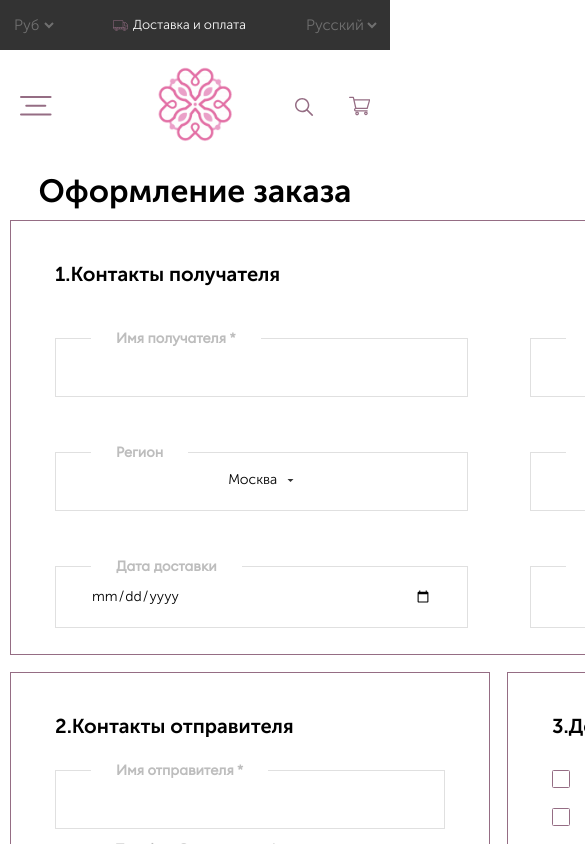
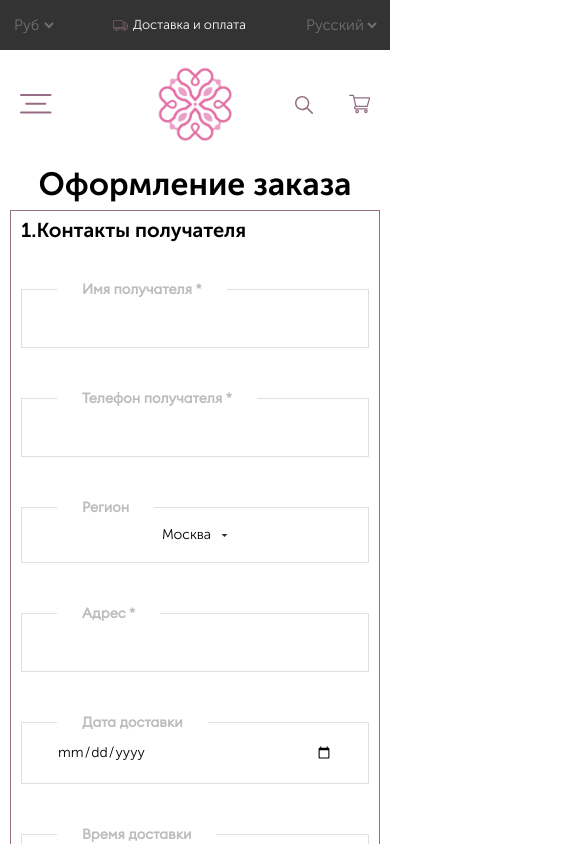
Before and after one commit to enkeess/flowers-shop, a React (Create React App) app: page /order in a window 390 px wide. Shown: the top 844 px of the page, 585 px wide, since content can reach past the window. Built offline with nearby package versions, Linux system fonts and the light colour scheme.

Commit message:
adaptive order page alpha v

```diff
--- a/src/components/summary/summary.scss
+++ b/src/components/summary/summary.scss
@@ -3,6 +3,7 @@
   grid-area: summary;
   border: 1px solid var(--primary);
   padding: 30px 50px;
+  width: 100%;
   display: grid;
   align-items: center;
 
--- a/src/index.scss
+++ b/src/index.scss
@@ -1,14 +1,15 @@
 @import url("./fonts/MuseoSans/MuseoSans.scss");
 @import url("./fonts/EuclidCircularB/EuclidCircularB.scss");
-@import url("./styles/variables.scss");
+// @import url("./styles/variables.scss");
+@import url("./styles/style.scss");
 
-* {
-  box-sizing: border-box;
-  padding: 0;
-  margin: 0;
-  font-family: var(--museo-sans);
-  font-style: normal;
-}
+// * {
+//   box-sizing: border-box;
+//   padding: 0;
+//   margin: 0;
+//   font-family: var(--museo-sans);
+//   font-style: normal;
+// }
 
 // body {
 //   background-image: url("./img/bg/bg-left.png"), url("./img/bg/bg-right.png");
@@ -30,3 +31,5 @@ a {
   text-decoration: none;
   color: var(--dark-gray);
 }
+
+@import "./styles/reset";
--- a/src/pages/order/order-page.scss
+++ b/src/pages/order/order-page.scss
@@ -45,8 +45,74 @@
   }
 }
 
+.summary {
+  margin-left: 13px;
+}
+
 .hide-block {
   .checkbox {
     margin-left: 35px;
   }
 }
+
+@media (max-width: 1440px) {
+  .order {
+    &__form {
+      grid-template-columns: 1fr 400px 400px 1fr;
+      grid-template-rows: 435px 1fr auto;
+      grid-template-areas:
+        ". first first ."
+        ". second third ."
+        ". summary summary .";
+    }
+  }
+
+  .summary {
+    margin-left: 0;
+  }
+}
+
+@media (max-width: 880px) {
+  .order {
+    &__form {
+      grid-template-columns: 1fr 350px 350px 1fr;
+    }
+  }
+}
+
+@media (max-width: 768px) {
+  .order {
+    &__form {
+      grid-template-columns: 1fr;
+      grid-template-rows: initial;
+      grid-area: initial;
+      grid-template-areas:
+        "first"
+        "second"
+        "third"
+        "summary";
+    }
+  }
+
+  .form-step {
+    padding: 44px;
+
+    &__inputs {
+      margin-top: 30px;
+    }
+    &_wide {
+      .form-step__inputs {
+        display: grid;
+        grid-template-columns: 1fr;
+        column-gap: none;
+        row-gap: 30px;
+      }
+    }
+  }
+}
+
+@media (max-width: 425px) {
+  .form-step {
+    padding: 10px;
+  }
+}
--- a/src/pages/order/order-page.tsx
+++ b/src/pages/order/order-page.tsx
@@ -112,7 +112,7 @@ export const OrderPage = () => {
 
 						<SummaryItem
 							caption='Доставка'
-							price={5558}
+							price={150}
 							dark={true}
 						/>
 
--- /dev/null
+++ b/src/styles/_reset.scss
@@ -0,0 +1,82 @@
+* {
+  padding: 0px;
+  margin: 0px;
+  border: 0px;
+}
+
+*,
+*:before,
+*:after {
+  -moz-box-sizing: border-box;
+  -webkit-box-sizing: border-box;
+  box-sizing: border-box;
+}
+
+aside,
+nav,
+footer,
+header,
+section {
+  display: block;
+}
+
+body {
+  line-height: 1;
+  -ms-text-size-adjust: 100%;
+  -moz-text-size-adjust: 100%;
+  -webkit-text-size-adjust: 100%;
+}
+
+input::-ms-clear {
+  display: none;
+}
+
+button {
+  cursor: pointer;
+}
+
+button::-moz-focus-inner {
+  padding: 0;
+  border: 0;
+}
+
+a,
+a:visited {
+  text-decoration: none;
+}
+
+a:hover {
+  text-decoration: none;
+}
+
+ul li {
+  list-style: none;
+}
+
+img {
+  vertical-align: top;
+}
+
+h1,
+h2,
+h3,
+h4,
+h5,
+h6 {
+  font-weight: inherit;
+  font-size: inherit;
+}
+
+* {
+  box-sizing: border-box;
+  padding: 0;
+  margin: 0;
+  font-family: var(--museo-sans);
+  font-style: normal;
+}
+
+h2 {
+  text-align: center;
+  font-weight: bold;
+  font-size: 34px;
+}
--- /dev/null
+++ b/src/styles/_vars.scss
@@ -0,0 +1,56 @@
+@use "sass:math";
+
+// Media Breakpoints
+$breakpoint1440: 1449.98 + px;
+$breakpoint1024: 1023.98 + px;
+$breakpoint992: 991.98 + px;
+$breakpoint768: 767.98 + px;
+$breakpoint576: 576.98 + px;
+$breakpoint480: 479.98 + px;
+$breakpoint425: 424.98 + px;
+$breakpoint375: 374.98 + px;
+
+//Colors
+$primaryColor: #956d84;
+$primaryColor-hover: rgb(160 85 126);
+$primaryColor-active: rgb(184, 71, 135);
+$whiteColor: #fff;
+$blackColor: #000;
+$grayColor: #828282;
+$grayColor2: #b0b9c0;
+$grayColor4: #bdbdbd;
+$darkGrayColor: #333;
+$lightGrayColor: rgba(0, 0, 0, 0.2);
+$textColor: #333333;
+
+//Container
+
+$containerWidth: 1420px;
+
+:root {
+  --museo-sans: "Museo Sans Cyrl";
+  --euclid-circular-b: "Euclid Circular B";
+  --primary: #956d84;
+  --primary-hover: rgb(160 85 126);
+  --primary-active: rgb(184, 71, 135);
+  --white: #fff;
+  --black: #000;
+  --gray: #828282;
+  --gray-2: #b0b9c0;
+  --dark-gray: #333;
+  --light-gray: rgba(0, 0, 0, 0.2);
+  --background: #e5e5e5;
+  --container-width: 1420px;
+}
+
+@media (max-width: 1420px) {
+  :root {
+    --container-width: calc(100vw - 20px);
+  }
+}
+
+@media (max-width: 1024px) {
+  :root {
+    --container-width: calc(100vw - 20px);
+  }
+}
--- /dev/null
+++ b/src/styles/style.scss
@@ -0,0 +1 @@
+@import "./vars";
--- a/src/styles/variables.scss
+++ /dev/null
@@ -1,27 +0,0 @@
-:root {
-  --museo-sans: "Museo Sans Cyrl";
-  --euclid-circular-b: "Euclid Circular B";
-  --primary: #956d84;
-  --primary-hover: rgb(160 85 126);
-  --primary-active: rgb(184, 71, 135);
-  --white: #fff;
-  --black: #000;
-  --gray: #828282;
-  --gray-2: #b0b9c0;
-  --dark-gray: #333;
-  --light-gray: rgba(0, 0, 0, 0.2);
-  --background: #e5e5e5;
-  --container-width: 1420px;
-}
-
-@media (max-width: 1420px) {
-  :root {
-    --container-width: calc(100vw - 20px);
-  }
-}
-
-@media (max-width: 1024px) {
-  :root {
-    --container-width: calc(100vw - 20px);
-  }
-}
```
Also changed, not shown: src/styles/_mixins.scss (renamed from src/styles/mixins.scss).
